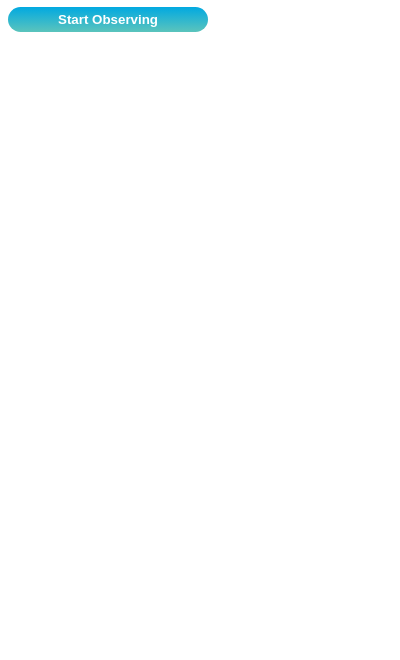
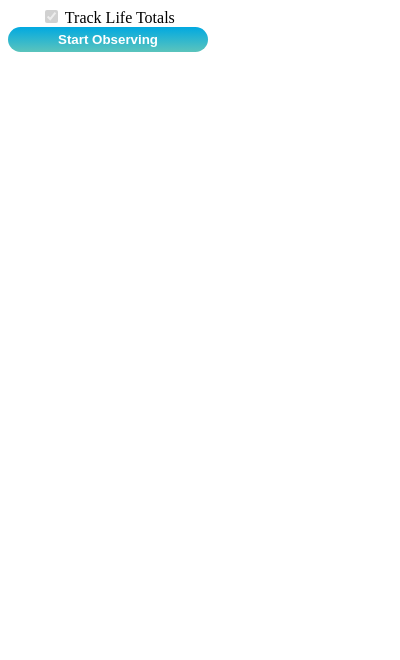
Before and after one commit to bazwtf/Belbe, a browser extension: page popup/popup.html in a window 400 px wide. Shown: the part 184-844 px from the top of the page. Drawn offline with Linux system fonts and the light colour scheme.

Commit message:
Tiny tweak to popup UI

```diff
--- a/popup/popup.html
+++ b/popup/popup.html
@@ -7,8 +7,12 @@
 </head>
   <body>
     <h1>Belbe, Corrupted Spelltable Observer</h1>
-    <button id="startObserving">Start Observing</button>
-    <script type="text/javascript" src="popup.js"></script>
-    <script type="text/javascript" src="./scripts/content.js"></script>
-  </body>
+    <form>
+      <input type="checkbox" id="trackLifeTotals" name="trackLiftTotals" value="1" disabled checked>
+      <label for="trackLifeTotals"> Track Life Totals</label><br>
+      <button id="startObserving">Start Observing</button>
+      <script type="text/javascript" src="popup.js"></script>
+      <script type="text/javascript" src="./scripts/content.js"></script>
+    </form>
+</body>
 </html>
```
